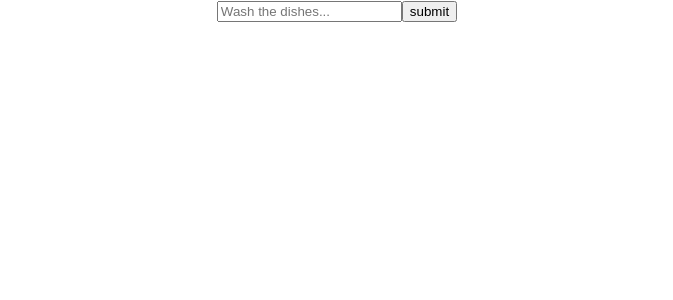
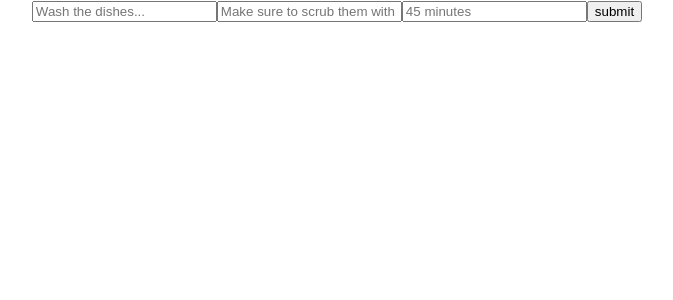
Before and after one commit to edwgeo/productivity-app, a React (Create React App) app: page / in a window 1280 px wide. Shown: the top 300 px of the page, without its empty margins (303-976 px from the left). Built offline with nearby package versions, Linux system fonts and the light colour scheme; the HTML template or start-up script is replaced by a standard one.

Commit message:
Implemented multiple input handling in form for todo item

```diff
--- a/src/components/Todo.js
+++ b/src/components/Todo.js
@@ -2,10 +2,10 @@ import React, { useState } from 'react'
 
 function Todo (props) {
     const [todoName, setTodoName] = useState(props.name)
-    // const [description, setDescription] = useState(description)
-    // const [time, setTime] = useState(time)
+    const [description, setDescription] = useState(props.desc)
+    const [time, setTime] = useState(props.time)
     return (
-        <p>{props.name}</p>
+        <div>{todoName}, {description}, {time}</div>
     )
 }
 
--- a/src/components/TodoList.js
+++ b/src/components/TodoList.js
@@ -3,29 +3,50 @@ import Todo from './Todo'
 
 function TodoList () {
     const [todos, setTodos] = useState([])
-    const [latestTodo, setLatestTodo] = useState("")
+    const [latestTodo, setLatestTodo] = useState({name: "", desc: "", time: ""})
 
-    let handleChange = (input) => {
-        setLatestTodo(input.target.value)
+    let handleChange = (event) => {
+        const value = event.target.value;
+        setLatestTodo({
+            ...latestTodo,
+            [event.target.name]: value,
+        });
     }
     let handleSubmit = (event) => {
         event.preventDefault() // without, the page refreshes and no data gets printed
-        setLatestTodo("")
         setTodos(todos.concat(latestTodo))
+        setLatestTodo({name: "", desc: "", time: ""})
     }
     console.log(latestTodo)
     return (
         <div>
             <form onSubmit={handleSubmit}>
                 <label>
-                    <input placeholder="Wash the dishes..." value={latestTodo} onChange={handleChange} />
+                    <input
+                        placeholder="Wash the dishes..."
+                        value={latestTodo.name}
+                        onChange={handleChange}
+                        name="name"
+                    />
+                    <input
+                        placeholder="Make sure to scrub them with the new sponge!"
+                        value={latestTodo.desc}
+                        onChange={handleChange}
+                        name="desc"
+                    />
+                    <input
+                        placeholder="45 minutes"
+                        value={latestTodo.time}
+                        onChange={handleChange}
+                        name="time"
+                    />
                 </label>
                 <input type="submit" value="submit" />
             </form>
             <ul>
             {todos.map((todo, index) =>
                 <li key={index}>
-                    <Todo name={todo} />
+                    <Todo {...todo} />
                 </li>
             )}
             </ul>
```
Also changed, not shown: 1 other file (tests, documents, lock files or other folders).
